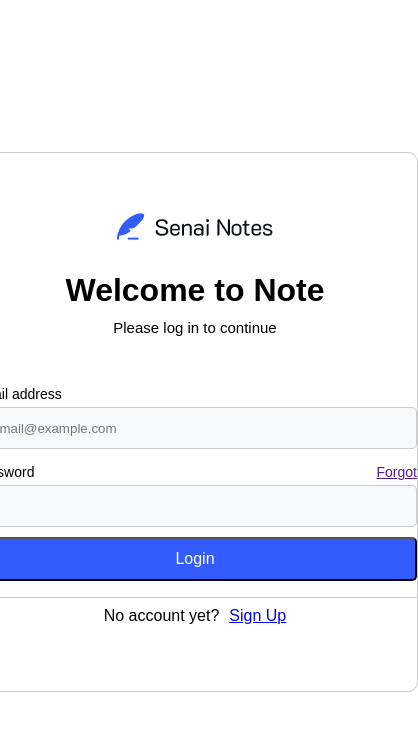
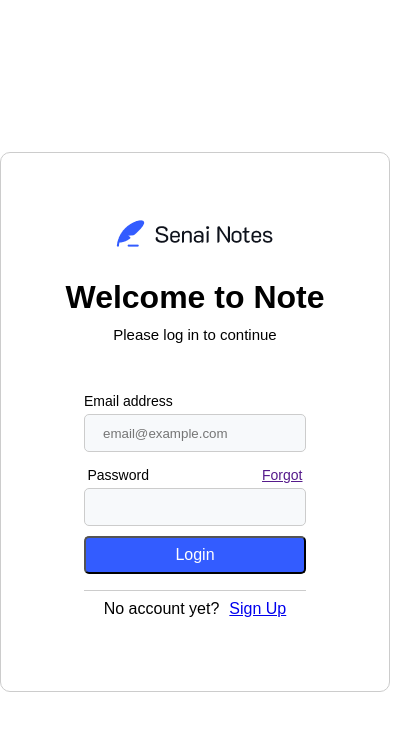
Before and after one commit to pferreirasolu/senai-notes-Jul25-web-angular, an Angular app: page / in a window 390 px wide. Shown: the top 730 px of the page, 418 px wide, since content can reach past the window. Built offline with nearby package versions, Linux system fonts and the light colour scheme.

Commit message:
responsivo

```diff
--- a/src/app/user-module/login-screen/login-screen.css
+++ b/src/app/user-module/login-screen/login-screen.css
@@ -115,3 +115,53 @@ margin-bottom: 30px;
     margin-bottom: 5px;
     font-size: 14px;
 }
+
+
+
+@media screen and (max-width:1366px) {
+    /*monitor pequeno  */
+    .login-container{
+        align-items: center;
+        justify-content: center;
+    }
+}
+
+@media screen and (max-width:1000px) {
+    /* tablet  */
+}
+
+@media screen and (max-width:768px) {
+    /* celular */
+
+    .login-container{
+        align-items: center;
+        justify-content: center;
+    }
+    .inpt{
+        width: 222px;
+        height: 21px;
+        border-radius: 5px;
+        margin-bottom: 10px;
+    }
+    .login-container{
+
+        .forgot{
+
+        width: 215px;
+        margin-bottom: 5px;
+        display: flex;
+        flex-direction: row;
+        justify-content: space-between;
+    }
+
+    }
+
+    .login-container button{
+        width: 222px;
+        height: 38px;
+
+    }
+    .signup{
+        width: 222px;
+    }
+}
```
